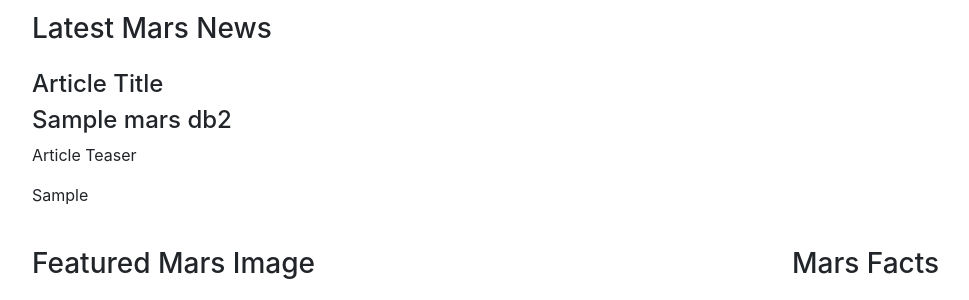
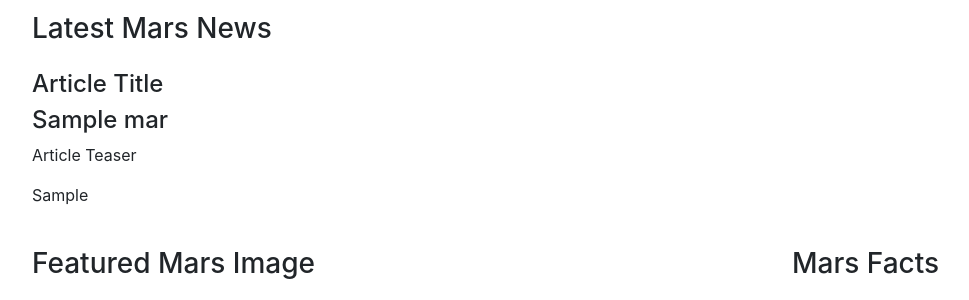
Before and after one commit to juliemcbaker/mars_mission, a Flask app: template Mission_to_Mars/templates/working_index.html in a window 1280 px wide. Shown: the part 371-671 px from the top of the page, without its empty margins (53-1022 px from the left). Run offline with Flask 2, Linux system fonts and the light colour scheme; the template is opened without the code that fills it: most values are stand-ins (such as "Sample title", 1, 10 or a date in 2020); some libraries are stand-ins or nearby versions.

Commit message:
page now opens on host
but not everything populating correctly

```diff
--- a/Mission_to_Mars/app.py
+++ b/Mission_to_Mars/app.py
@@ -24,14 +24,14 @@ mongo = PyMongo(app)
 ############################################################
 @app.route("/")
 def home():
-    mars = mongo.db.mars2.find_one()
+    mars = mongo.db.mars.find_one()
     return render_template('working_index.html', mars=mars)
     ## print("test")
     ## return render_template('working_index.html')
 
 @app.route("/scrape")
 def pull_data():
-    mars = mongo.db.mars2
+    mars = mongo.db.mars
     mars_data = scrape_mars.scrape()
     mars.update({}, mars_data, upsert=True)
     return redirect("/", code=302)
--- a/Mission_to_Mars/templates/working_index.html
+++ b/Mission_to_Mars/templates/working_index.html
@@ -22,9 +22,9 @@
 <div class="container">
   <h3 class="my-4">Latest Mars News</h3>
   <h4>Article Title</h4>
-  <h4> {{mars_db2.article_title}} </h4>
+  <h4> {{ mars.article_title }} </h4>
   <p>Article Teaser</p>
-  <p> {{ mars_db.article_teaser }} </p>
+  <p> {{ mars.article_teaser }} </p>
 
 </div>
 <div class="container">
@@ -47,6 +47,7 @@
           </div>
 
     </div>
+
 
     <div class="row">
       <div class="col">
```
Also changed, not shown: 1 other file.
